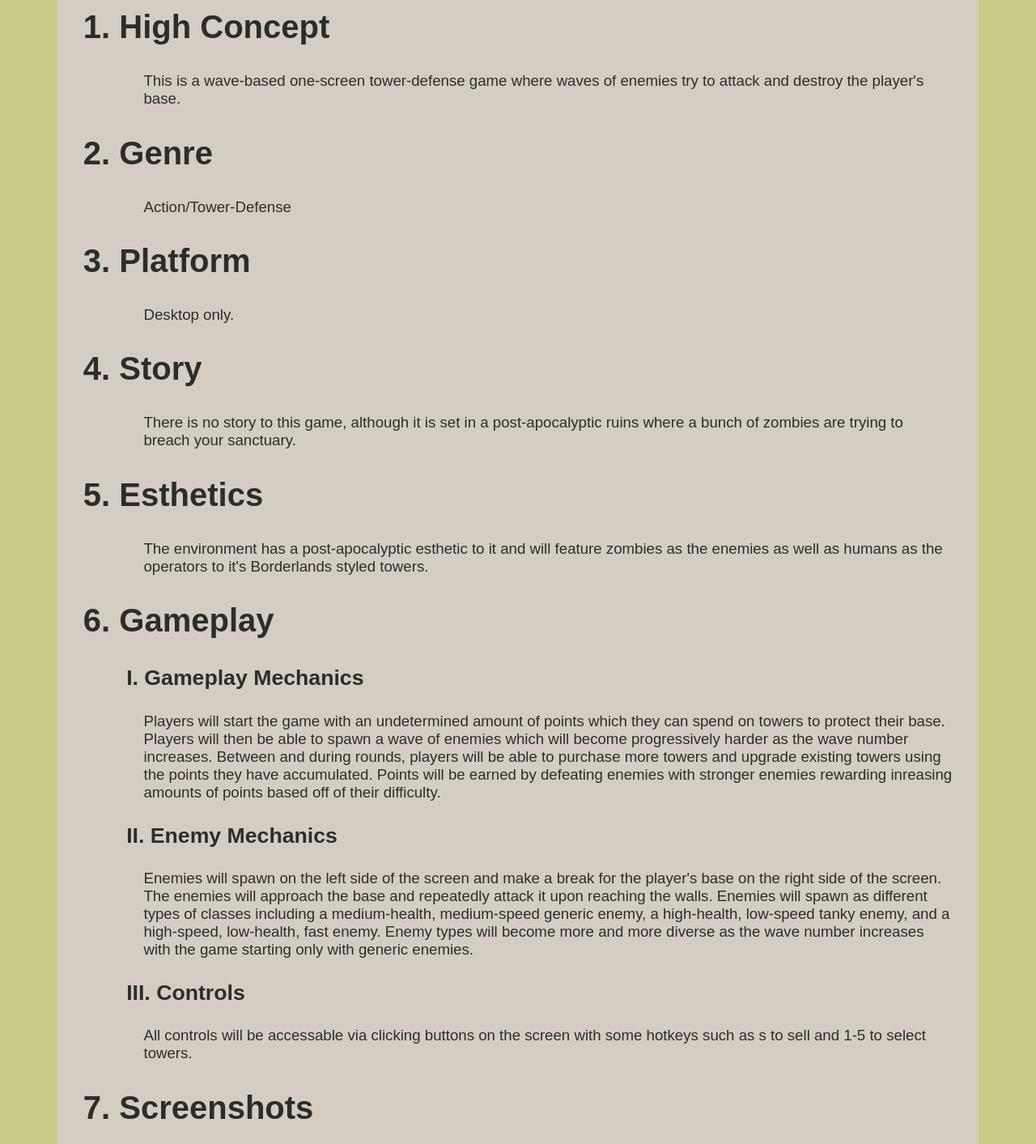
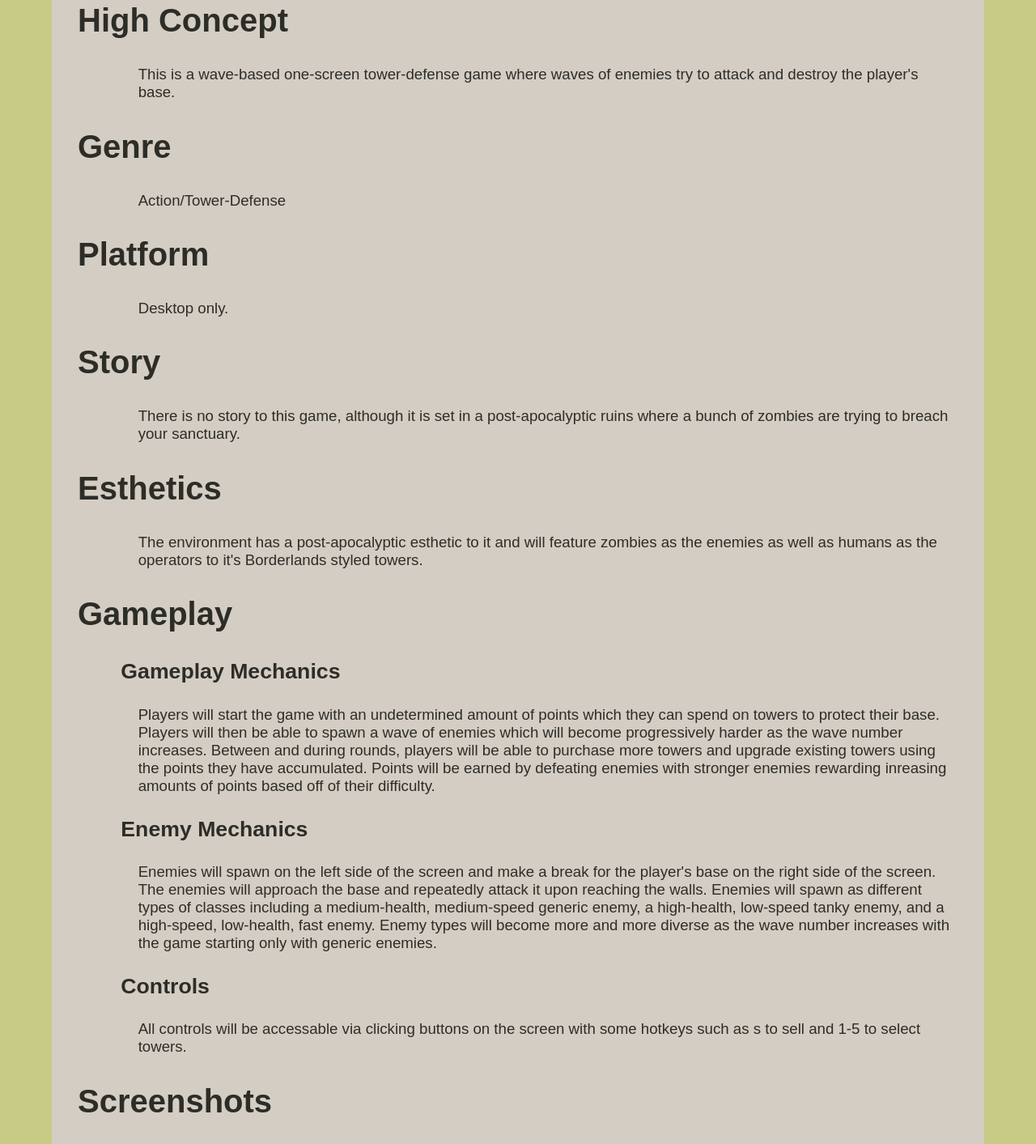
Before and after one commit to Jacker71300/235, a plain HTML site: page project1/proposal.html in a window 1280 px wide. Shown: the part 295-1708 px from the top of the page at 81% size. Drawn offline with Linux system fonts and the light colour scheme.

Commit message:
simple layout fixes

```diff
--- a/project1/css/defaultLayout.css
+++ b/project1/css/defaultLayout.css
@@ -3,6 +3,8 @@
 */
 html{
     font-family: Arial, Helvetica, sans-serif;
+    margin: 0em;
+    padding: 0em;
 }
 
 /*
@@ -69,6 +71,7 @@ header h1{
 body{
     background-color: #c7cb85;
     padding: 0px;
+    margin: 0px;
 }
 
 main{
--- a/project1/proposal.html
+++ b/project1/proposal.html
@@ -27,56 +27,56 @@
     <main>
             <h1>Untitled Tower-Defense Game</h1>
 
-            <h2>1. High Concept</h2>
+            <h2>High Concept</h2>
 
             <p>This is a wave-based one-screen tower-defense game where waves of enemies try to attack and destroy the player's base.</p>
 
-            <h2>2. Genre</h2>
+            <h2>Genre</h2>
 
             <p>Action/Tower-Defense</p>
 
-            <h2>3. Platform</h2>
+            <h2>Platform</h2>
 
             <p>Desktop only.</p>
 
-            <h2>4. Story</h2>
+            <h2>Story</h2>
 
             <p>There is no story to this game, although it is set in a post-apocalyptic ruins where a bunch of zombies are trying to breach your sanctuary.</p>
 
-            <h2>5. Esthetics</h2>
+            <h2>Esthetics</h2>
 
             <p>The environment has a post-apocalyptic esthetic to it and will feature zombies as the enemies as well as humans as the operators to it's Borderlands styled towers.</p>
 
-            <h2>6. Gameplay</h2>
+            <h2>Gameplay</h2>
 
-            <h3>I. Gameplay Mechanics</h3>
+            <h3>Gameplay Mechanics</h3>
 
             <p>Players will start the game with an undetermined amount of points which they can spend on towers to protect their base.
             Players will then be able to spawn a wave of enemies which will become progressively harder as the wave number increases.
             Between and during rounds, players will be able to purchase more towers and upgrade existing towers using the points they have accumulated.
             Points will be earned by defeating enemies with stronger enemies rewarding inreasing amounts of points based off of their difficulty.</p>
 
-            <h3>II. Enemy Mechanics</h3>
+            <h3>Enemy Mechanics</h3>
 
             <p>Enemies will spawn on the left side of the screen and make a break for the player's base on the right side of the screen.
             The enemies will approach the base and repeatedly attack it upon reaching the walls.
             Enemies will spawn as different types of classes including a medium-health, medium-speed generic enemy, a high-health, low-speed tanky enemy, and a high-speed, low-health, fast enemy.
             Enemy types will become more and more diverse as the wave number increases with the game starting only with generic enemies.</p>
 
-            <h3>III. Controls</h3>
+            <h3>Controls</h3>
 
             <p>All controls will be accessable via clicking buttons on the screen with some hotkeys such as s to sell and 1-5 to select towers.</p>
 
-            <h2>7. Screenshots</h2>
+            <h2>Screenshots</h2>
 
             <img src="media/terriblescreenshot.png" alt="Basic ms paint drawing of the layout of the game">
             <img src="media/terriblemenu.png" alt="Basic ms paint drawing of the main menu">
 
-            <h2>8. Other</h2>
+            <h2>Other</h2>
 
             <p>I'm not sure what this will be coded in as of now.</p>
 
-            <h2>9. About the Developer(s)</h2>
+            <h2>About the Developer(s)</h2>
 
             <p>Jack Hoffman/Game Design and Development Major/Music Performance Minor/2nd Year</p>
     </main>
```
